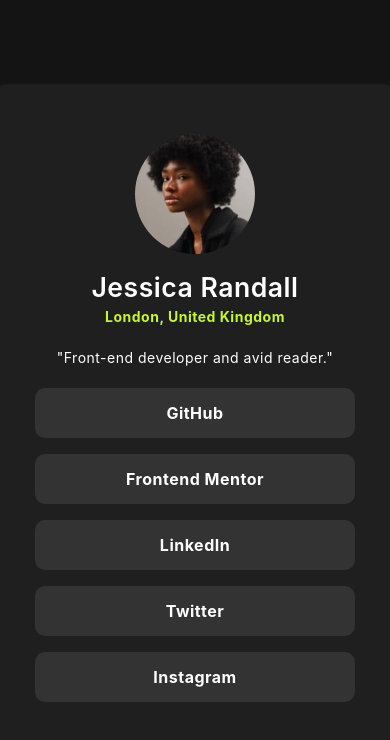
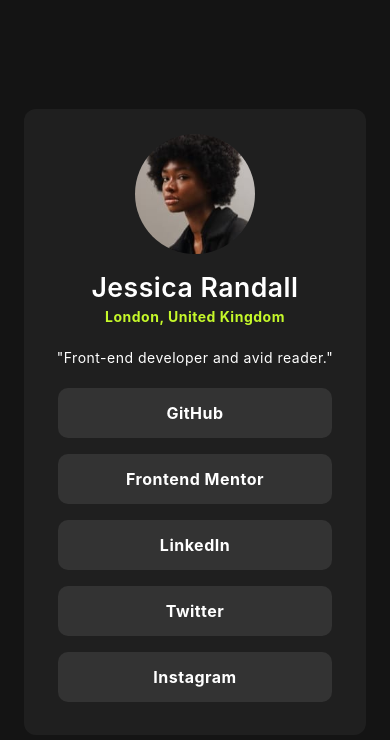
Before and after one commit to mahiv87/linksy-doodles, a React (Vite) app: page / in a window 390 px wide. Shown: the top 740 px of the page. Built offline with nearby package versions, Linux system fonts and the light colour scheme.

Commit message:
adjusted mobile view style

```diff
--- a/src/components/Card/CardComponent.jsx
+++ b/src/components/Card/CardComponent.jsx
@@ -9,7 +9,7 @@
 			<img src={avatar} alt="Profile avatar" className={styles.avatar} />
 			<h1 className={styles.name}>{name}</h1>
 			<h4 className={styles.location}>{location}</h4>
-			<p>"{headline}"</p>
+			<p>&quot;{headline}&quot;</p>
 			{links &&
 				links.map((link) => (
 					<ButtonComponent name={link.name} link={link.link} key={link.id} />
--- a/src/components/Card/CardComponent.module.css
+++ b/src/components/Card/CardComponent.module.css
@@ -24,3 +24,10 @@
 	color: hsl(75, 94%, 57%);
 	margin: 5px 0px 10px 0px;
 }
+
+@media screen and (max-width: 468px) {
+	.card {
+		width: 342px;
+		padding: 25px 0px;
+	}
+}
--- a/src/index.css
+++ b/src/index.css
@@ -18,6 +18,6 @@
 	display: flex;
 	justify-content: center;
 	align-items: center;
-	min-width: 320px;
+	/* min-width: 320px; */
 	min-height: 100vh;
 }
```
